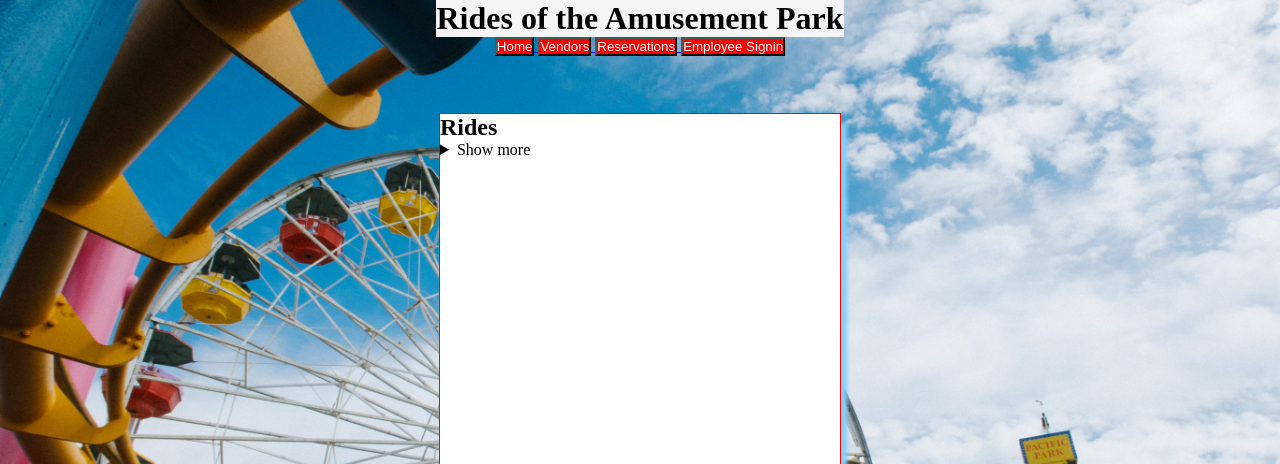
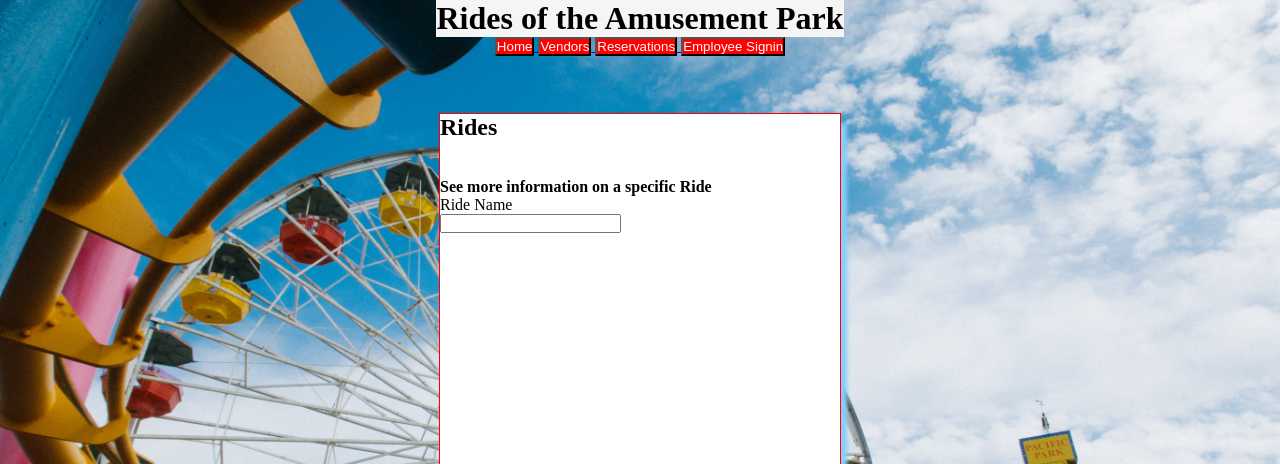
Before and after one commit to TayisiyaChernenko/AmusementParkProject, a Flask app: page /Rides/ in a window 1280 px wide; the page is wider, and only the part inside the window is pictured. Shown: the top 464 px of that part. Run offline with Flask 2, Linux system fonts and the light colour scheme.

Commit message:
Existing Rides displayed and form for ride name created

```diff
--- a/templates/Rides.html
+++ b/templates/Rides.html
@@ -41,19 +41,28 @@
         <p style="margin-bottom:1.5cm;"></p>
         <main>
 
-            <div class="box">
+        <div class="box">
             <table>
                 <tr>
                     <h2>Rides</h2>
-                    <details>
-                    <summary>Show more</summary>
-                    <!--This will display vendors somehow from database-->
-                    </details>
                 </tr>
-            </details>
-        </table>
+                {% for ride in output%}
+                <tr>
+                    <p>{{ride[0]}}</p>
+                </tr>
+                {% endfor %}
+            </table>
+            <p style="margin-bottom:1cm;"></p>
+            <b> See more information on a specific Ride</b>
+            <form action=" = /Rides" method="post">
+                <div>
+                    <p>Ride Name</p>
+                    <input type = "text" name = "name" required>
+                </div>
+            </form>
         </div>
-        </main>
+
+    </main>
 
         <footer>
         <div id="bottom">
```
